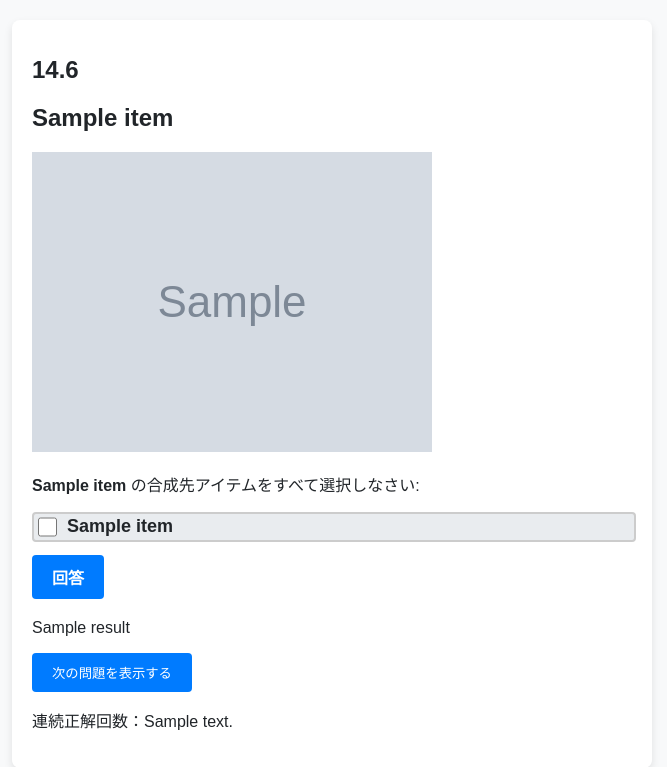
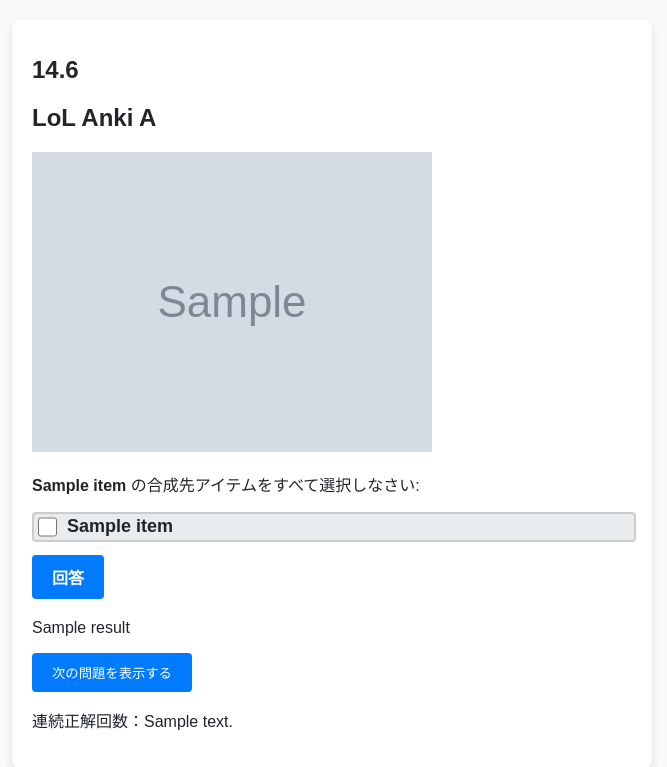
Before and after one commit to 53b29461/young-badlands, a Flask app: template templates/show_data.html in a window 1280 px wide. Shown: the top 767 px of the page, without its empty margins (308-975 px from the left). Run offline with Flask 3, Linux system fonts and the light colour scheme; the template is opened without the code that fills it: most values are stand-ins (such as "Sample title", 1, 10 or a date in 2020); grey boxes marked "Sample" are stand-in pictures.

Commit message:
lol anki a

```diff
--- a/templates/show_data.html
+++ b/templates/show_data.html
@@ -20,7 +20,7 @@
 <body>
     <div class="container">
         <h1>14.6</h1>
-        <h2>{{ item['name'] }}</h2>
+        <h2>LoL Anki A</h2>
         <img src="{{ item['image_url'] }}" alt="{{ item['name'] }}" class="item-image">
 
         <p> <strong>{{ item['name'] }}</strong> の合成先アイテムをすべて選択しなさい:</p>
```
